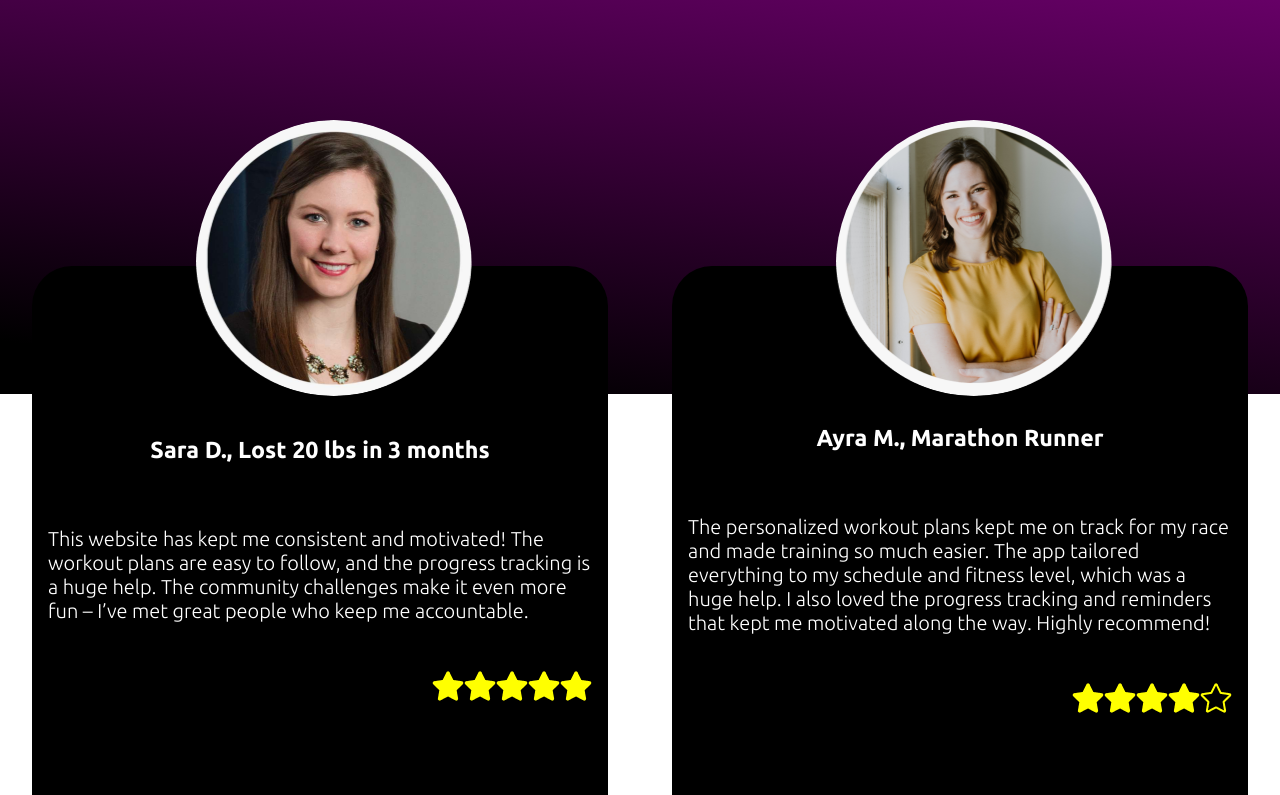
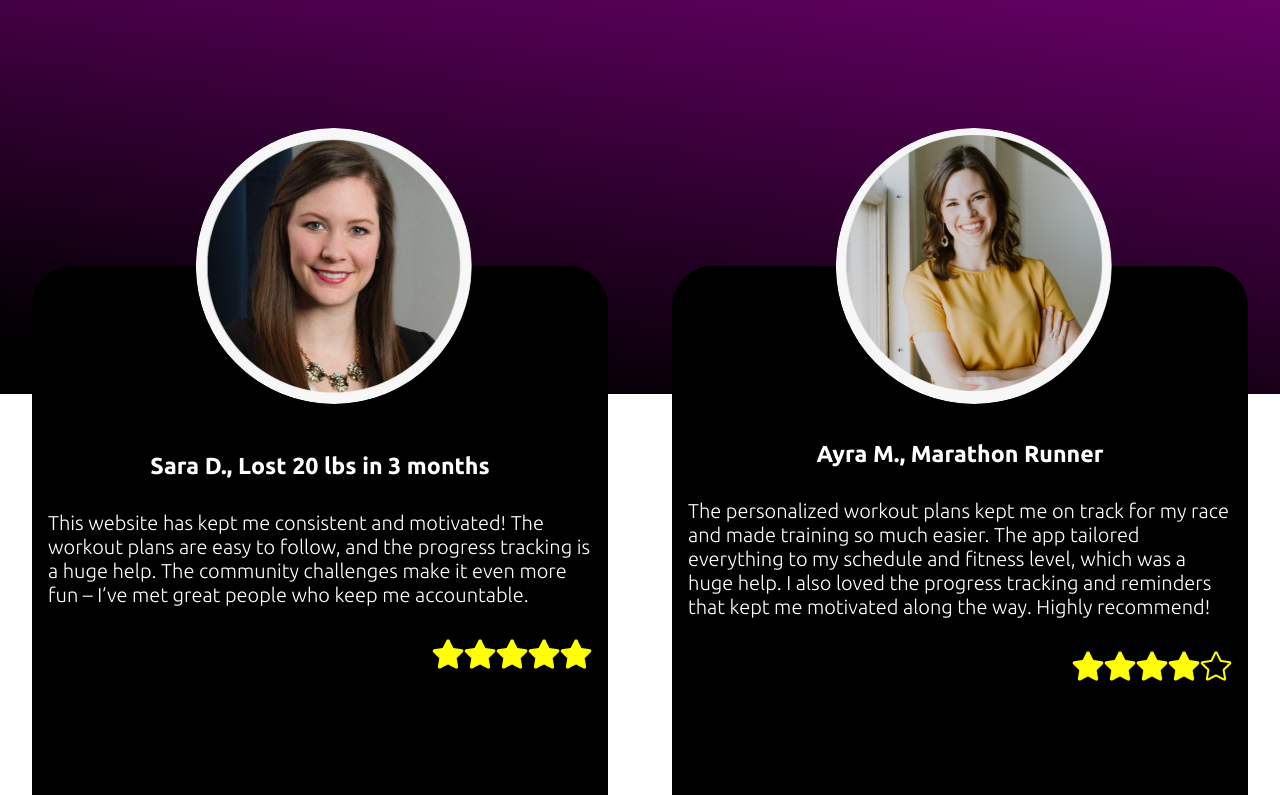
Before and after one commit to AleenaJabeen/Fitness-App, a React (Create React App) app: page /home in a window 1280 px wide. Shown: the part 2140-2935 px from the top of the page. Built offline with nearby package versions, Linux system fonts and the light colour scheme.

Commit message:
Update Testimonials.module.css

```diff
--- a/src/styles/HomeStyles/Testimonials.module.css
+++ b/src/styles/HomeStyles/Testimonials.module.css
@@ -41,12 +41,12 @@ height: 571px;
 border-radius: 40px;
     background-color: var(--background-color);
     color:var(--input-border-color) ;
-    padding: 2rem 1rem;
+    padding:1rem;
     display: flex;
     justify-content: center;
     align-items: center;
     flex-direction: column;
-    gap: 2rem;
+    gap: 1rem;
     position: relative;
     margin-bottom: 1rem;
 }
@@ -58,14 +58,13 @@ border-radius: 40px;
     left: 50%;
     top: 0%;
     transform: translate(-45%,-50%);
-    padding-bottom: 1rem;
 }
 .testimonialCard h3{
 font-size: 1.15rem;
 font-weight: 700;
 line-height: 1.5rem;
 text-align: center;
-padding: 2rem 0;
+padding: 1rem 0;
 }
 .testimonialCard p{
 font-size: 1rem;
```
